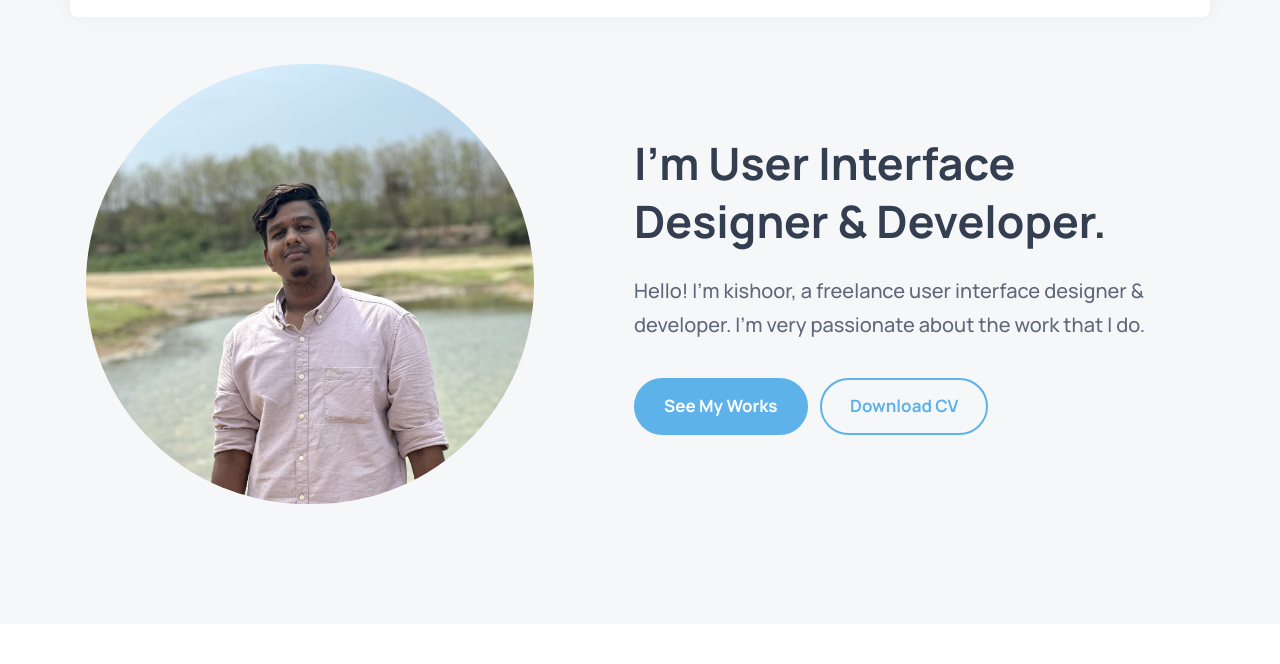
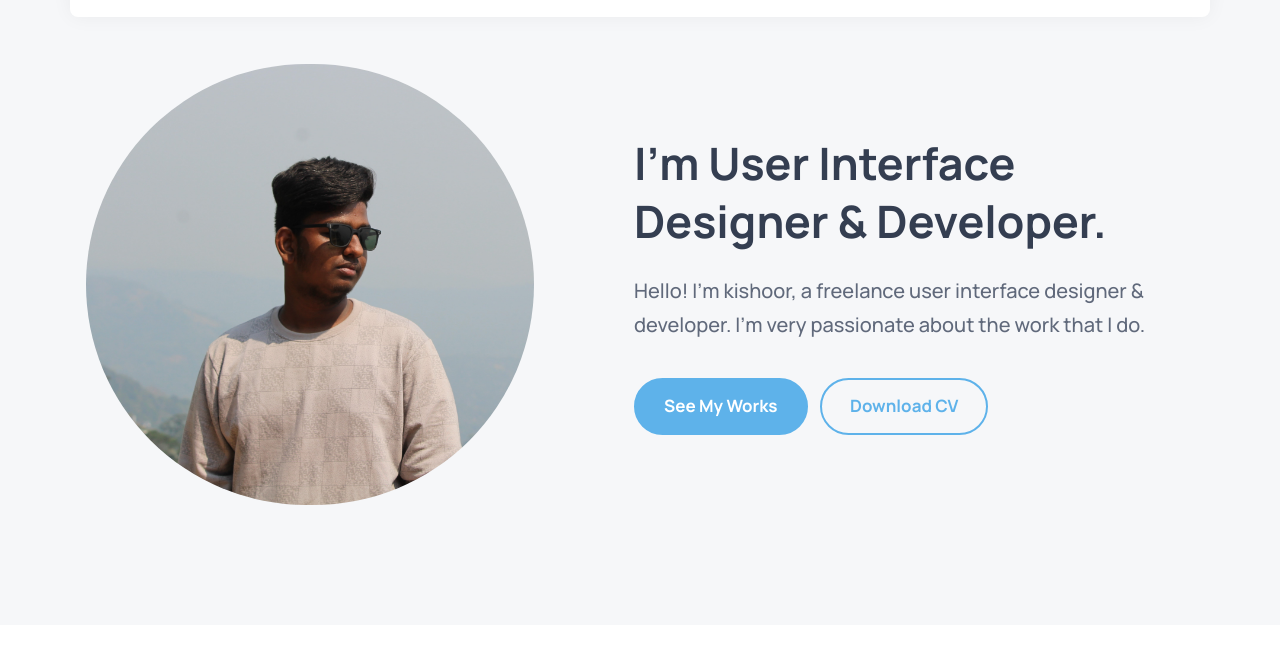
Before and after one commit to Kishoorkannan/Kishoorkannan.github.io, a plain HTML site: page index.html in a window 1280 px wide. Shown: the part 136-800 px from the top of the page. Drawn offline with nearby package versions, Linux system fonts and the light colour scheme.

Commit message:
profile changed

```diff
--- a/index.html
+++ b/index.html
@@ -143,7 +143,7 @@
         <div class="container">
 
           <figure class="hero-banner">
-            <img src="./assets/images/kishoor-pic.jpg" width="560" height="540" alt="Kishoor" class="w-100"
+            <img src="./assets/images/kishoor pic 1.jpg" width="560" height="540" alt="Kishoor" class="w-100"
               data-reveal="top">
 
 
```
Also changed, not shown: assets/images/kishoor pic 1.jpg (added).
